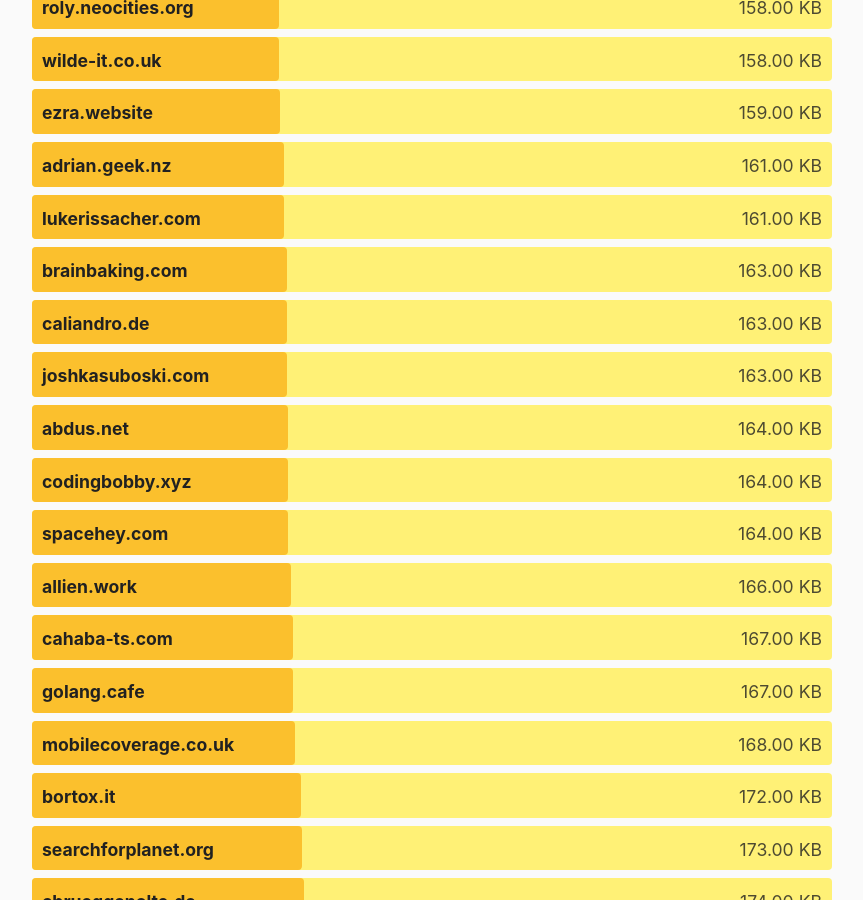
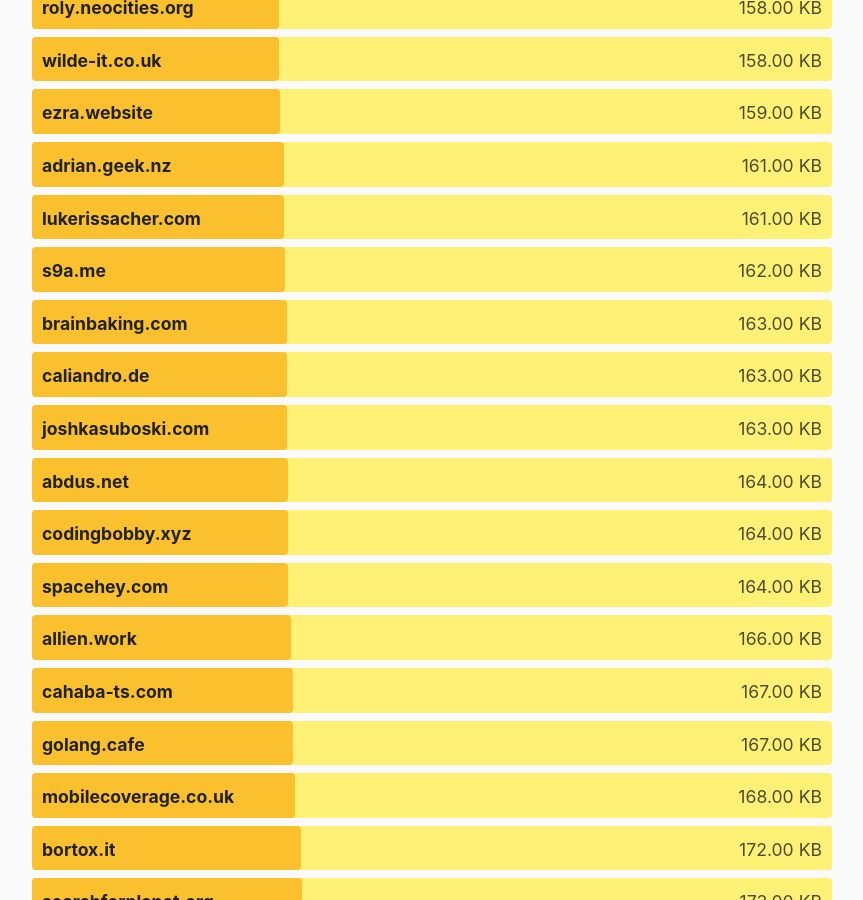
Before and after one commit to kevquirk/512kb.club, a Jekyll site: the page built from index.md, in a window 1280 px wide and 900 px high, scrolled down 20947 px. Shown: the whole window, without its empty margins (208-1071 px from the left). Built offline with Jekyll 4.4.1, drawn with Linux system fonts in a browser that asks for light colours.

Commit message:
Add s9a.me

```diff
--- a/_data/sites.yml
+++ b/_data/sites.yml
@@ -2147,6 +2147,11 @@
   size: 10.1
   last_checked: 2022-01-20
 
+- domain: s9a.me
+  url: https://s9a.me/
+  size: 162
+  last_checked: 2022-12-23
+
 - domain: saladhax.site
   url: https://saladhax.site/
   size: 21.7
```
